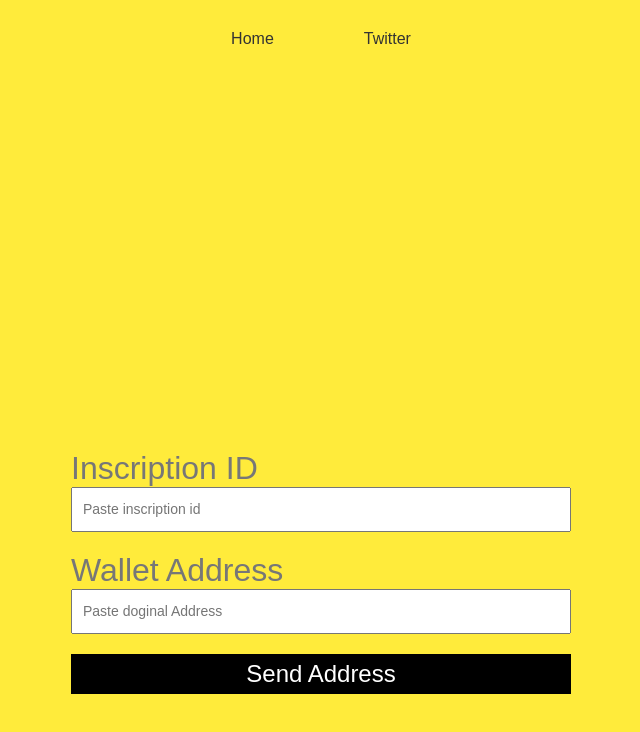
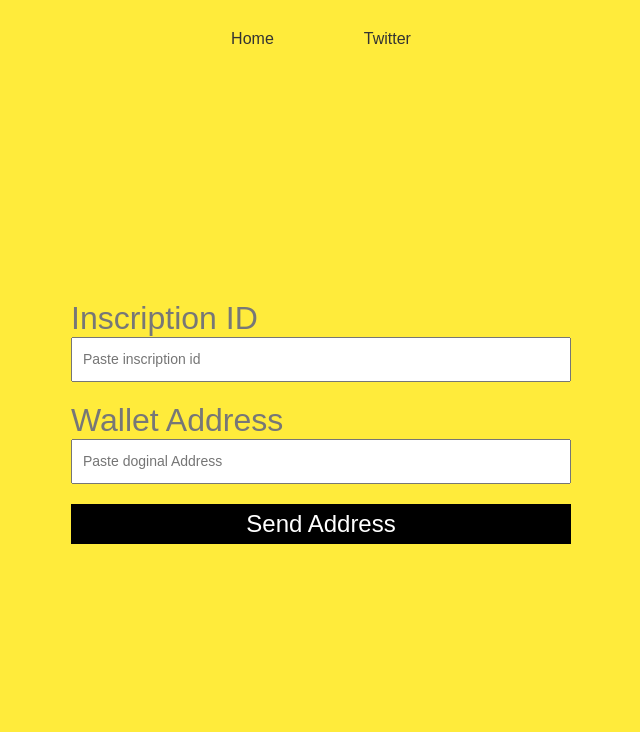
Before and after one commit to Joebakid/labradoges, a plain HTML site: page submit.html in a window 1280 px wide. Shown: the whole page, without its empty margins (319-959 px from the left). Drawn offline with nearby package versions, Linux system fonts and the light colour scheme; a web font is replaced by a local one.

Commit message:
removed padding

```diff
--- a/styles.css
+++ b/styles.css
@@ -130,7 +130,7 @@ header {
   display: flex;
   justify-content: center;
   align-items: center;
-  padding-top: 100px;
+  /* padding-top: 100px; */
   opacity: 0;
 }
 form {
```
